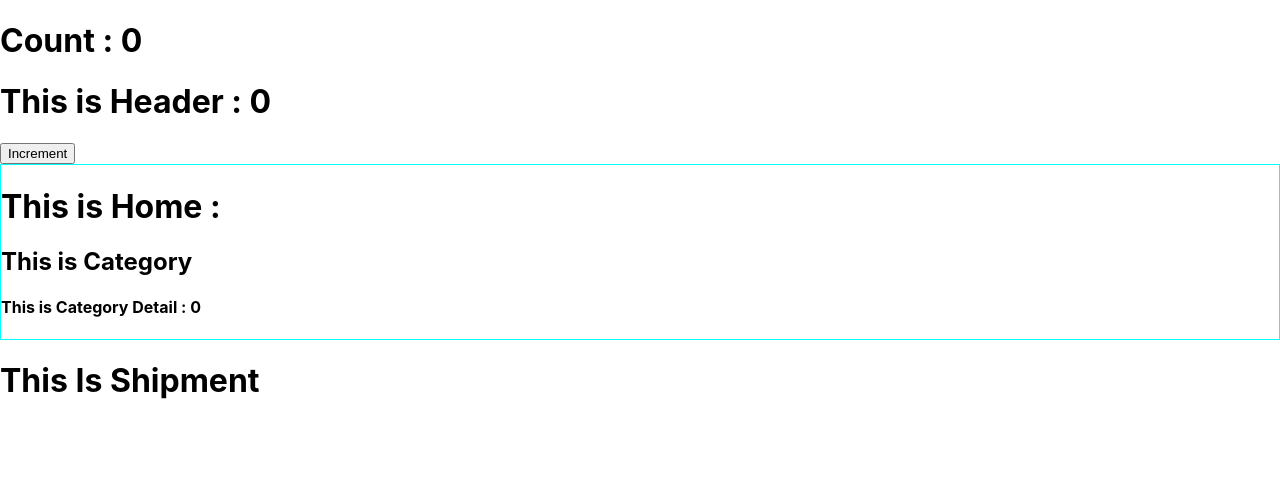
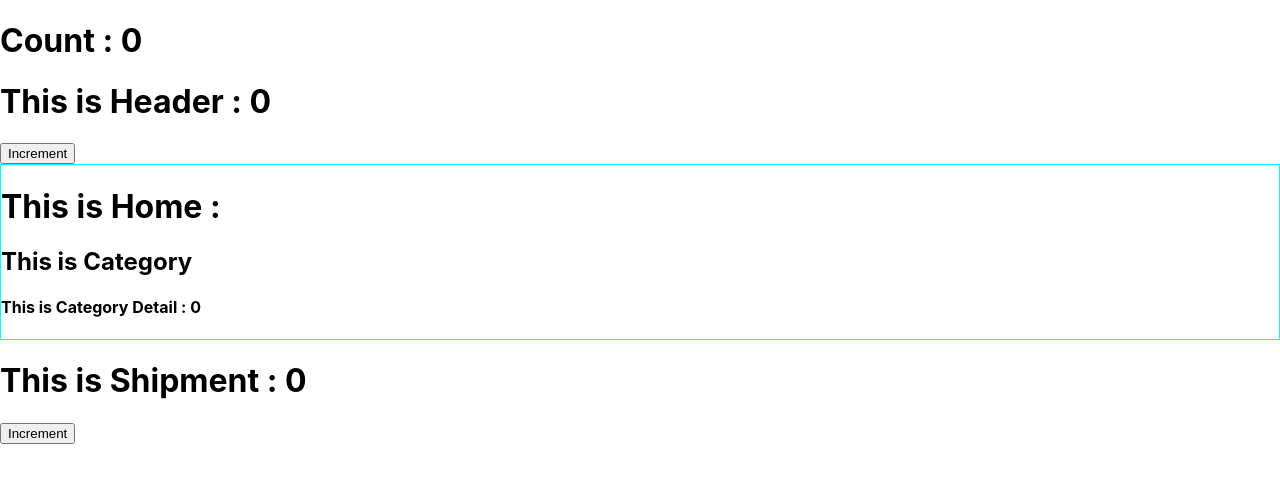
Before and after one commit to Prodip2416/react-exercise, a React (Create React App) app in the folder context-api/: page / in a window 1280 px wide. Shown: the top 482 px of the page. Built offline with nearby package versions, Linux system fonts and the light colour scheme.

Commit message:
Update context API from any child Component

```diff
--- a/context-api/src/App.js
+++ b/context-api/src/App.js
@@ -11,9 +11,9 @@ function App() {
   const [count, setCount] = useState(0);
 
   return (
-    <CategoryContext.Provider value={count}>
+    <CategoryContext.Provider value={[count, setCount]}>
       <h1>Count : {count}</h1>
-      <Header count={count} setCount={setCount} />
+      <Header />
       <Home />
       <Shipment />
     </CategoryContext.Provider>
--- a/context-api/src/components/Header/Header.js
+++ b/context-api/src/components/Header/Header.js
@@ -1,7 +1,9 @@
 import React from 'react';
+import { useContext } from 'react';
+import { CategoryContext } from '../../App';
 
-const Header = (props) => {
-   const {count, setCount} = props;
+const Header = () => {
+   const [count, setCount] = useContext(CategoryContext);
     return (
         <div>
             <h1>This is Header : {count}</h1>
--- a/context-api/src/components/Shipment/Shipment.js
+++ b/context-api/src/components/Shipment/Shipment.js
@@ -1,9 +1,13 @@
 import React from 'react';
+import { useContext } from 'react';
+import { CategoryContext } from '../../App';
 
 const Shipment = () => {
+    const [count, setCount] = useContext(CategoryContext);
     return (
         <div>
-            <h1>This Is Shipment </h1>
+            <h1>This is Shipment : {count}</h1>
+            <button onClick={() => setCount(count + 1)}>Increment</button>
         </div>
     );
 };
```
